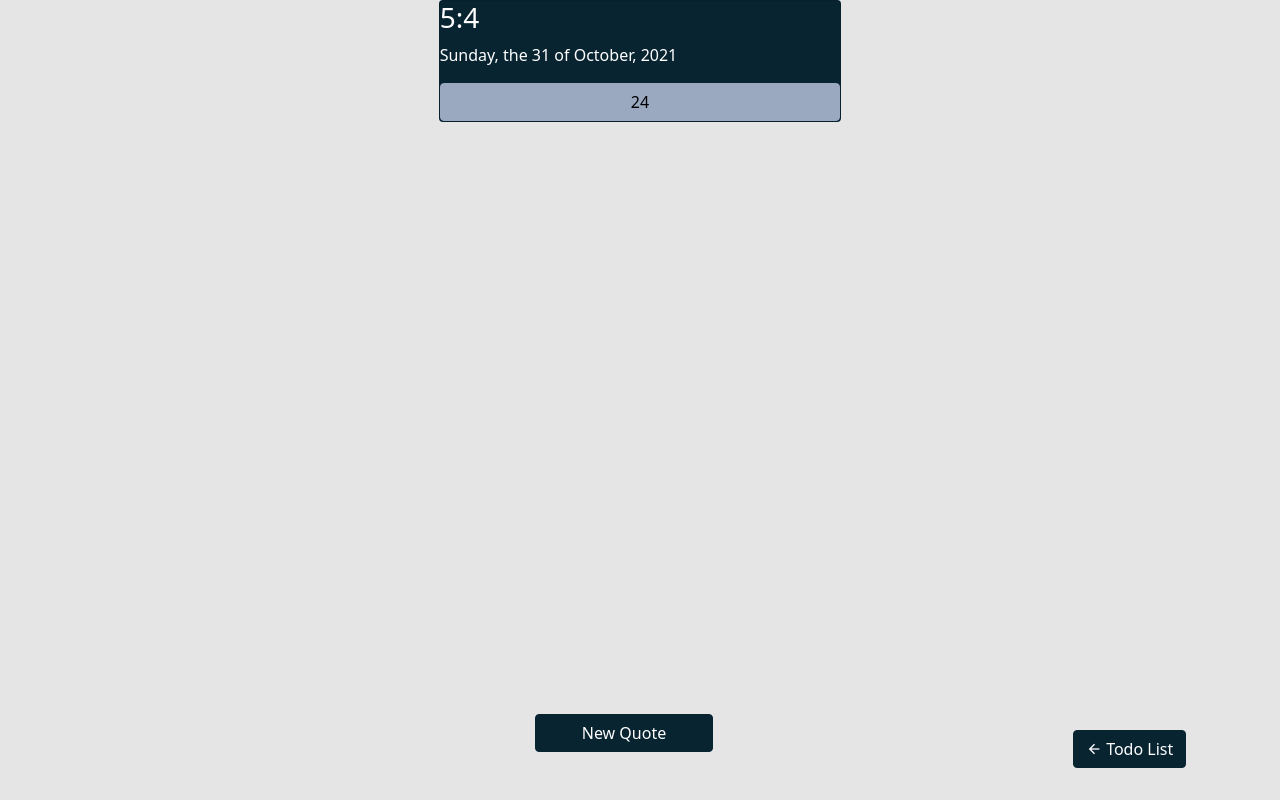
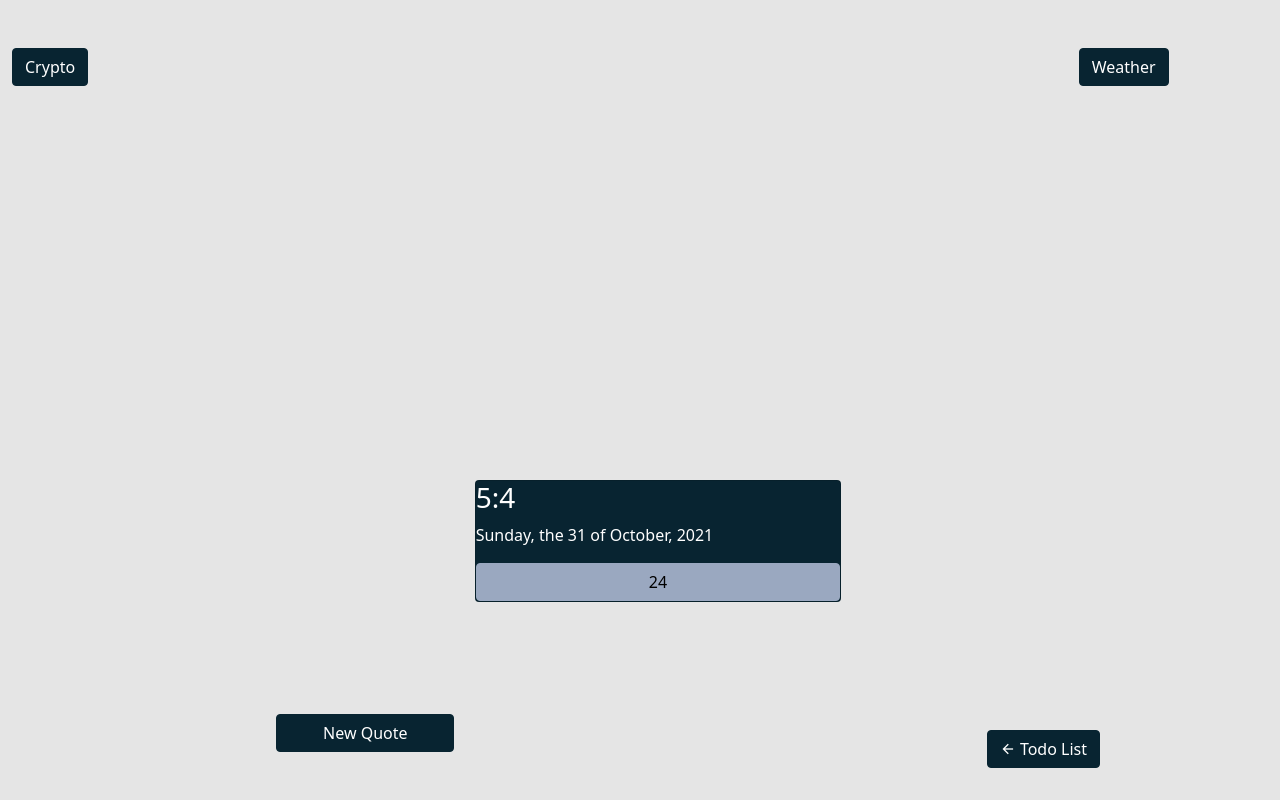
Before and after one commit to JakeCarp/inspire2, a website with bundled scripts: page index.html in a window 1280 px wide. Built offline with nearby package versions, Linux system fonts and the light colour scheme; no server answers.

Commit message:
fixed layout

```diff
--- a/index.html
+++ b/index.html
@@ -18,20 +18,23 @@
   <header>
 
   </header>
-  <main class="container-fluid">
-    <div class="row">
-      <div class="col-md-2"></div>
-      <div class="col-md-2"></div>
+  <main class="container-fluid d-flex justify-content-between flex-column py-5">
+    <div class="row justify-content-between">
+      <div class="col-md-2">
+        <button class="btn btn-primary text-white">Crypto</button>
+      </div>
+      <div class="col-md-2">
+        <button class="btn btn-primary text-white">Weather</button>
+      </div>
     </div>
     <div class="row justify-content-center align-items-center">
-      <div class="col-md-4" id="clock">
+      <div class="col-md-4 ps-5" id="clock">
 
       </div>
     </div>
   </main>
-  <footer class="container-fluid">
+  <footer class="container-fluid mt-5">
     <div class="row justify-content-around">
-      <div class="col-md-2"></div>
       <div class="col-md-4 d-flext align-items-between">
         <div class="row">
           <div id="quote" class="align-self-start">
```
